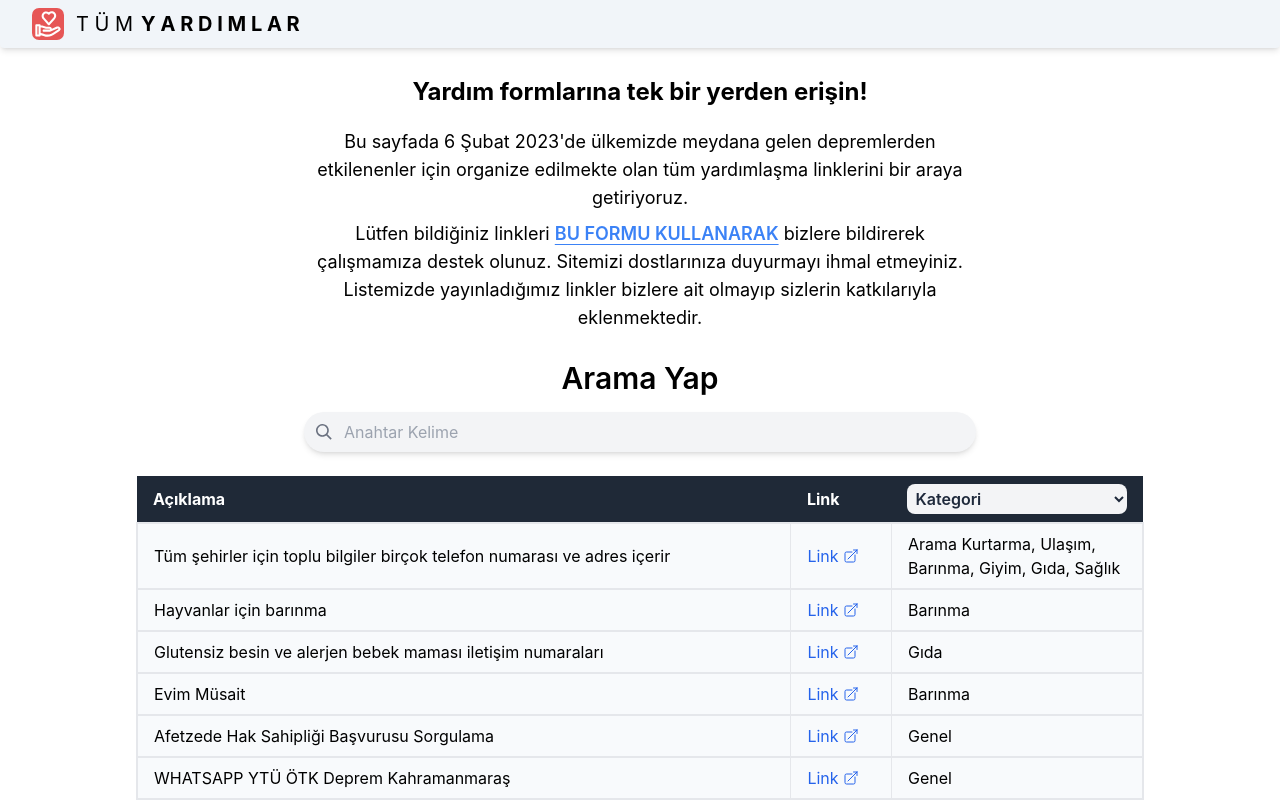
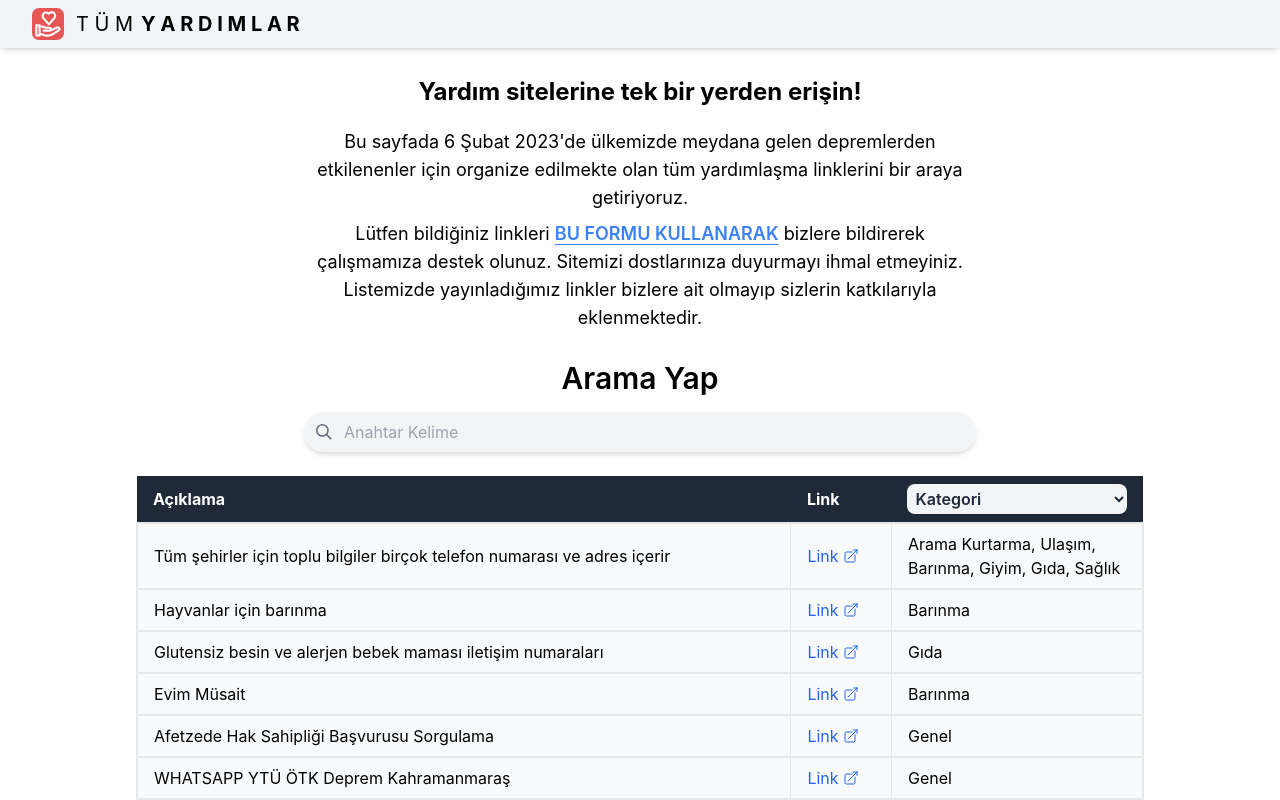
Before and after one commit to alparslandeniz/tumyardimlar, a React (Create React App) app: page / in a window 1280 px wide. Shown: the top 800 px of the page. Built offline with nearby package versions, Linux system fonts and the light colour scheme.

Commit message:
Update Home.jsx

```diff
--- a/src/Components/Home.jsx
+++ b/src/Components/Home.jsx
@@ -6,7 +6,7 @@ const Home = () => {
     <section className="min-h-[100vh] flex flex-col justify-center items-center max-w-7xl mx-auto pt-[4rem]">
       <div className="flex flex-col justify-around space-y-2 items-center text-center px-2">
         <h1 className="text-2xl font-bold px-2 py-3">
-          Yardım formlarına tek bir yerden erişin!
+          Yardım sitelerine tek bir yerden erişin!
         </h1>
         <p className="md:text-lg max-w-2xl text-center">
           Bu sayfada 6 Şubat 2023'de ülkemizde meydana gelen depremlerden etkilenenler için organize edilmekte
```
